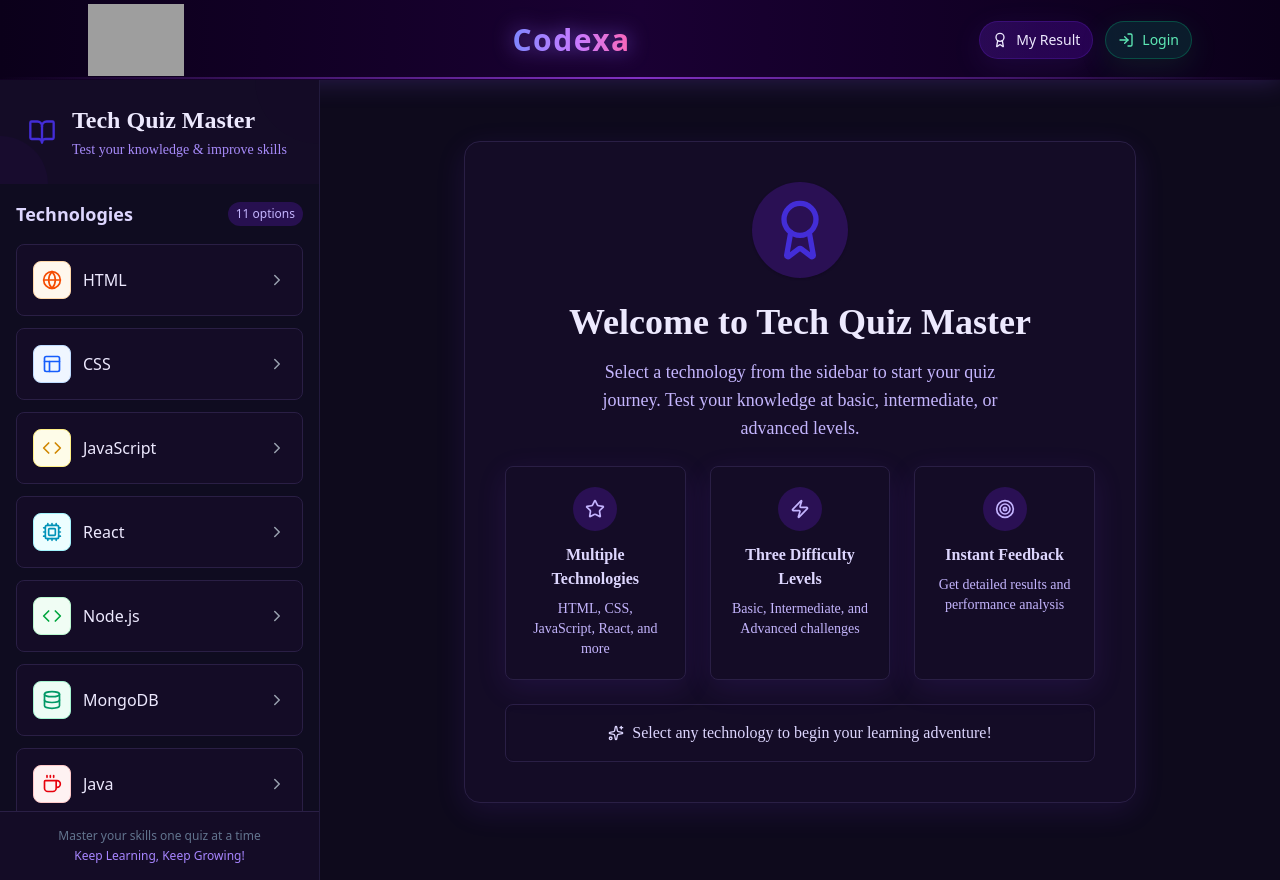
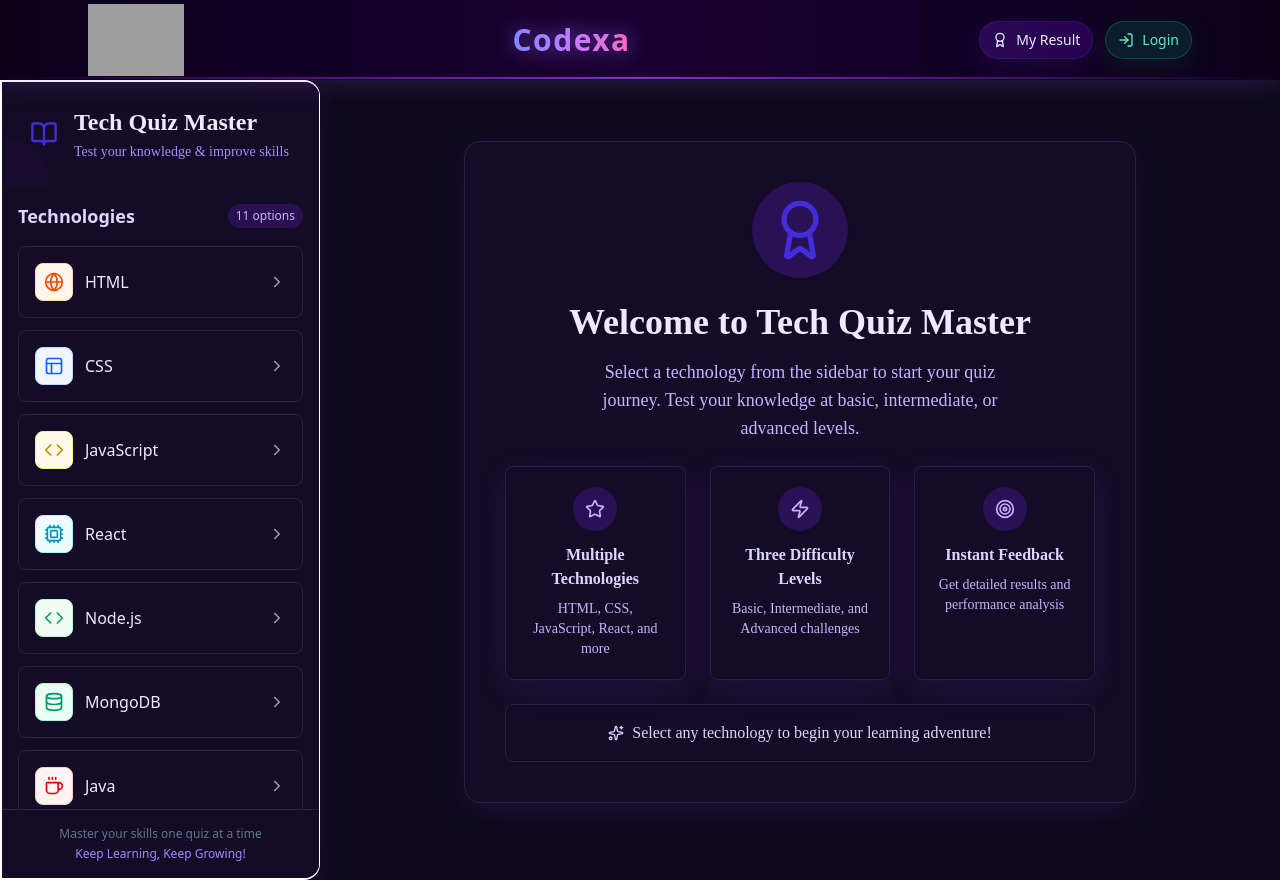
Before and after one commit to meena431/quiz-app, a React app in the folder frontend/: page / in a window 1280 px wide. Built offline with nearby package versions, Linux system fonts and the light colour scheme; grey boxes are pictures that could not be loaded; the HTML template or start-up script is replaced by a standard one.

Commit message:
Update Styles

```diff
--- a/frontend/src/assets/styles.js
+++ b/frontend/src/assets/styles.js
@@ -184,7 +184,7 @@ export const sidebarStyles = {
   mainContainer: "flex w-full overflow-x-hidden xl:overflow-y-hidden xl:h-screen",
 
   // Sidebar styles
-  sidebar: "w-80 h-full bg-[#0F0C20] border-r border-[#221A3D] flex flex-col z-[99999] transition-transform duration-300 md:translate-x-0 md:static fixed top-0 bottom-0 left-0",
+  sidebar: "fixed h-screen z-40 top-0 left-0 w-80 transform transition-transform duration-300 ease-in-out bg-[#140C26] shadow-[0_8px_30px_rgba(124,58,237,0.12)] rounded-r-2xl overflow-y-auto border-r border-[#2A1F45] md:relative md:translate-x-0 md:flex md:flex-col border-2 border-white",
 
   // Sidebar header
   sidebarHeader: "top-0 z-20 p-6 bg-[#140C26] text-[#EDE9FE] relative overflow-hidden",
--- a/frontend/src/components/Sidebar.jsx
+++ b/frontend/src/components/Sidebar.jsx
@@ -5,7 +5,7 @@ import { toast } from 'react-toastify';
 import axios from 'axios';
 import { Award, BookOpen, CheckCircle, ChevronDown, ChevronRight, Code, Coffee, Cpu, Database, Globe, Layout, Menu, Sparkles, Star, Target, Terminal, Trophy, XCircle, Zap, X } from 'lucide-react';
 
-const API_BASE = 'https://quiz-backend-ptrn.onrender.com';
+const API_BASE = 'http://localhost:4000';
 
 const Sidebar = () => {
 
```
